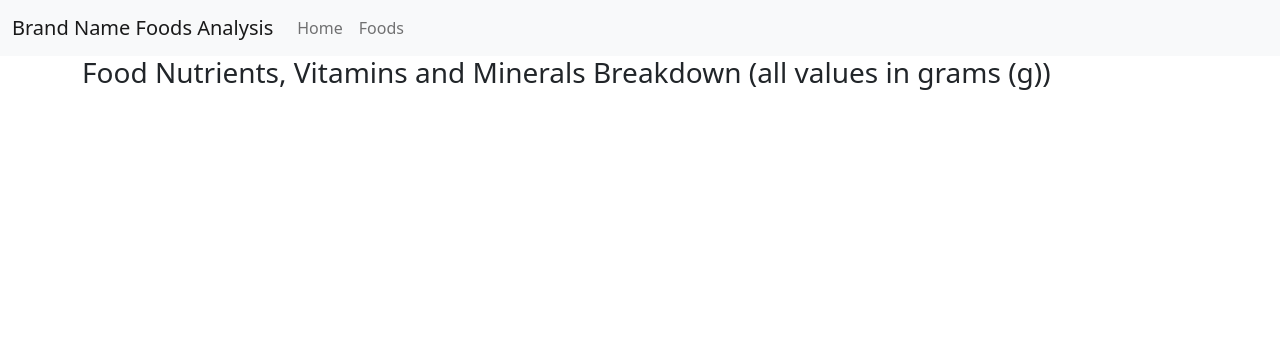
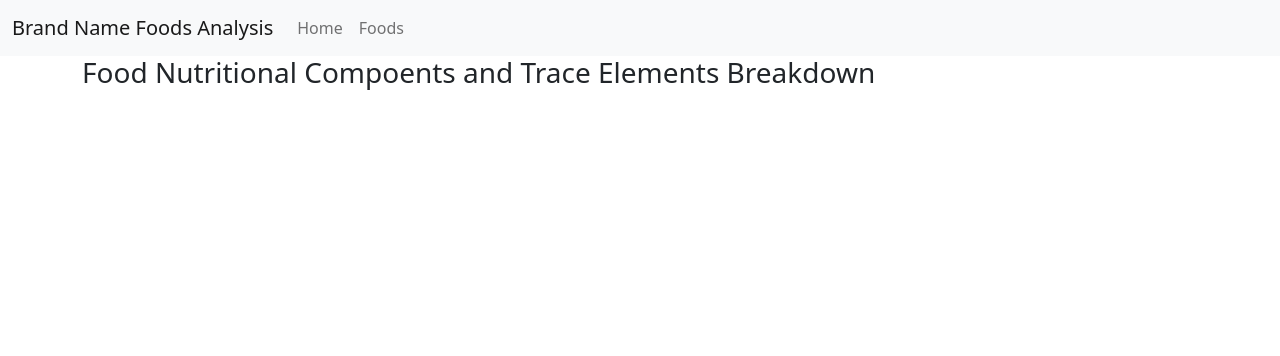
Before and after one commit to reginesgit/Nutritional-Analysis-of-USDA-Foods, a Flask app: page /foodNutrients/1 in a window 1280 px wide. Shown: the top 356 px of the page. Run offline with Flask 2, Linux system fonts and the light colour scheme; data that the repository does not hold is empty; some libraries are stand-ins or nearby versions.

Commit message:
Documentation and layout updates!

```diff
--- a/static/js/foodNutrients.js
+++ b/static/js/foodNutrients.js
@@ -50,7 +50,7 @@
     var dataBar = [traceBar];
 
     var layoutBar = {
-        title: "Nutrients Chart"
+        title: "Nutritional Components Chart (all values in grams (g))"
     };
 
     Plotly.newPlot("plotBar", dataBar, layoutBar);
@@ -73,7 +73,7 @@
     var dataPie = [tracePie];
 
     var layoutPie = {
-        title: "Vitamins Chart"
+        title: "Trace Elements Chart: Vitamins and Minerals"
     };
 
     Plotly.newPlot("plotPie", dataPie, layoutPie);
--- a/templates/foodNutrients.html
+++ b/templates/foodNutrients.html
@@ -41,7 +41,7 @@
       </nav>
 
       <div class ="container">
-        <h3>Food Nutrients, Vitamins and Minerals Breakdown (all values in grams (g))</h3>
+        <h3>Food Nutritional Compoents and Trace Elements Breakdown </h3>
         <div id="plotBar"></div>
         <div id="plotPie"></div>
       </div>
```
Also changed, not shown: app.py (+2 -5 lines).
